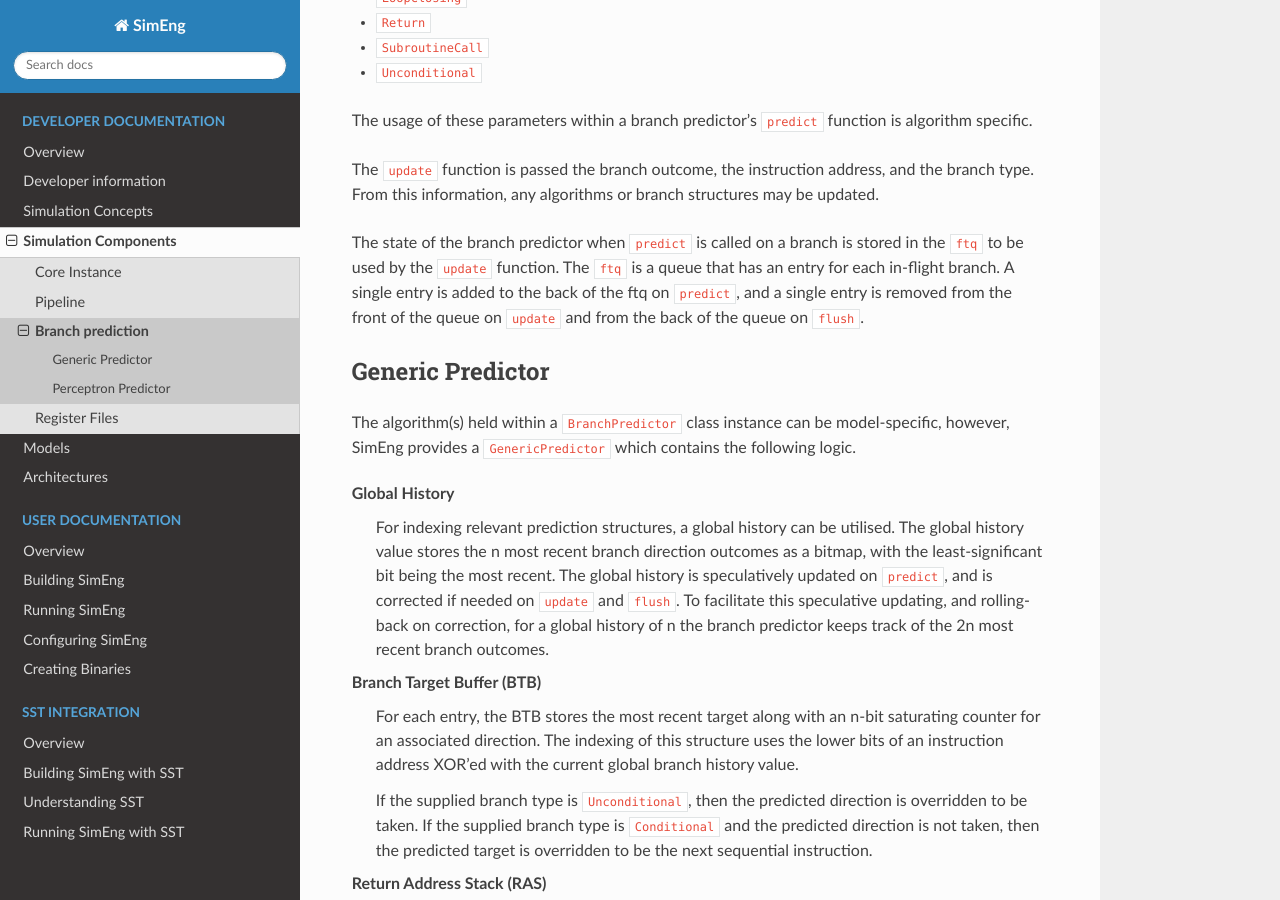
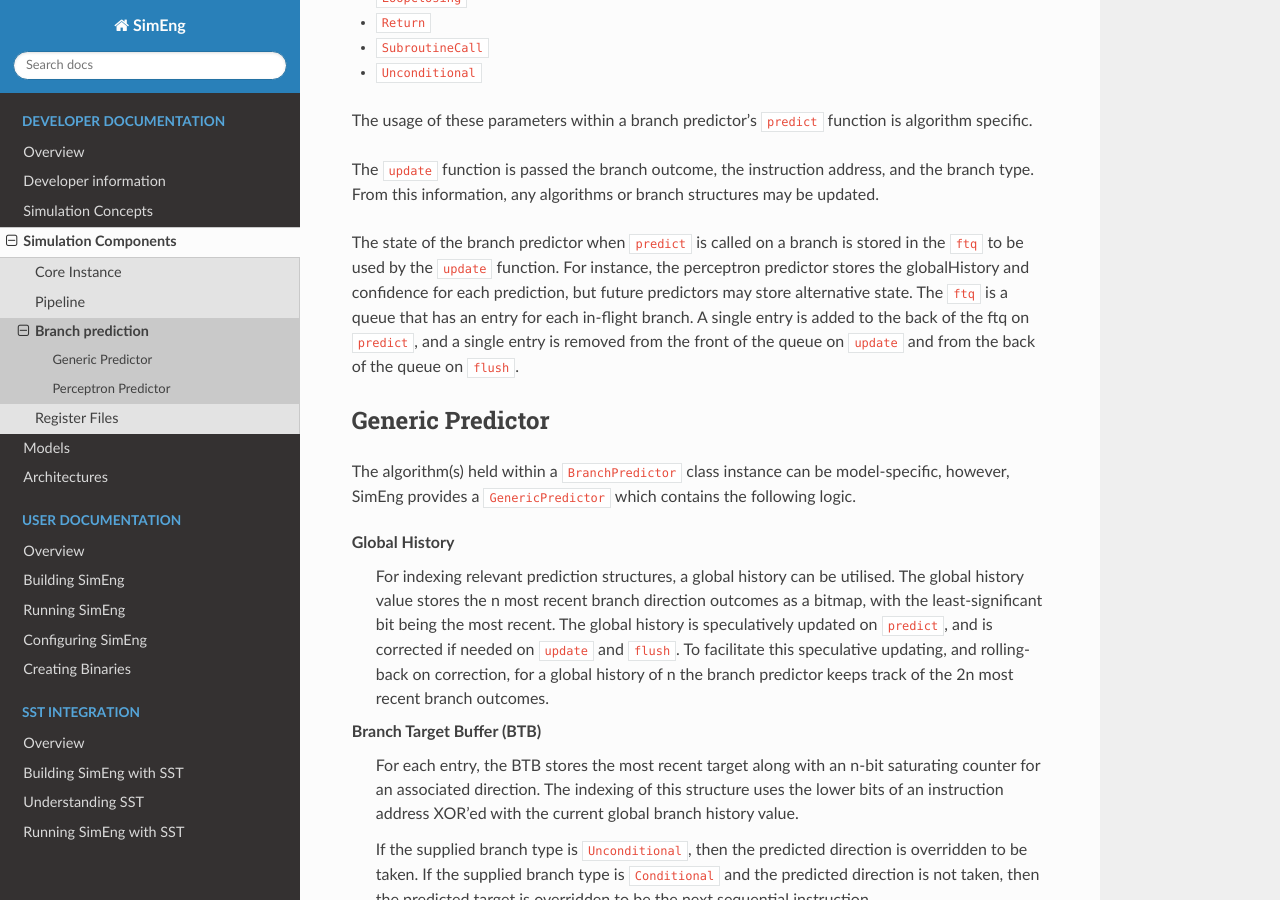
Before and after one commit to UoB-HPC/SimEng, a Sphinx documentation site: the page built from docs/sphinx/developer/components/branchPred.rst, in a window 1280 px wide and 900 px high, scrolled down 469 px. Built offline with Sphinx 7.4.7 and the Read the Docs theme 2.0.0, drawn with Linux system fonts in a browser that asks for light colours; pages that are not in the unit, such as notebooks, are missing from menus.

Commit message:
Adding to branch predictor docs

```diff
--- a/docs/sphinx/developer/components/branchPred.rst
+++ b/docs/sphinx/developer/components/branchPred.rst
@@ -17,7 +17,7 @@
 
 The ``update`` function is passed the branch outcome, the instruction address, and the branch type. From this information, any algorithms or branch structures may be updated.
 
-The state of the branch predictor when ``predict`` is called on a branch is stored in the ``ftq`` to be used by the ``update`` function.  The ``ftq`` is a queue that has an entry for each in-flight branch.  A single entry is added to the back of the ftq on ``predict``, and a single entry is removed from the front of the queue on ``update`` and from the back of the queue on ``flush``.
+The state of the branch predictor when ``predict`` is called on a branch is stored in the ``ftq`` to be used by the ``update`` function.  For instance, the perceptron predictor stores the globalHistory and confidence for each prediction, but future predictors may store alternative state. The ``ftq`` is a queue that has an entry for each in-flight branch.  A single entry is added to the back of the ftq on ``predict``, and a single entry is removed from the front of the queue on ``update`` and from the back of the queue on ``flush``.
 
 Generic Predictor
 -----------------
```
